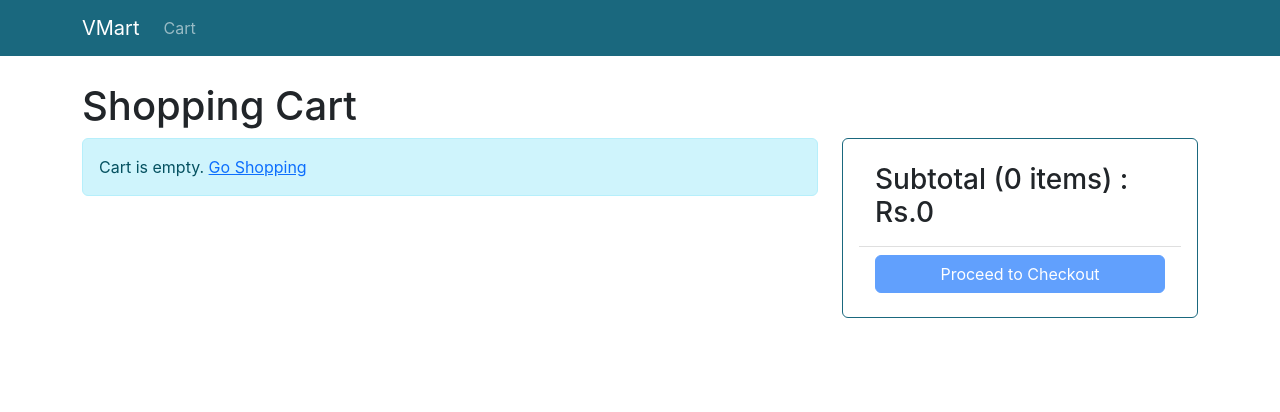
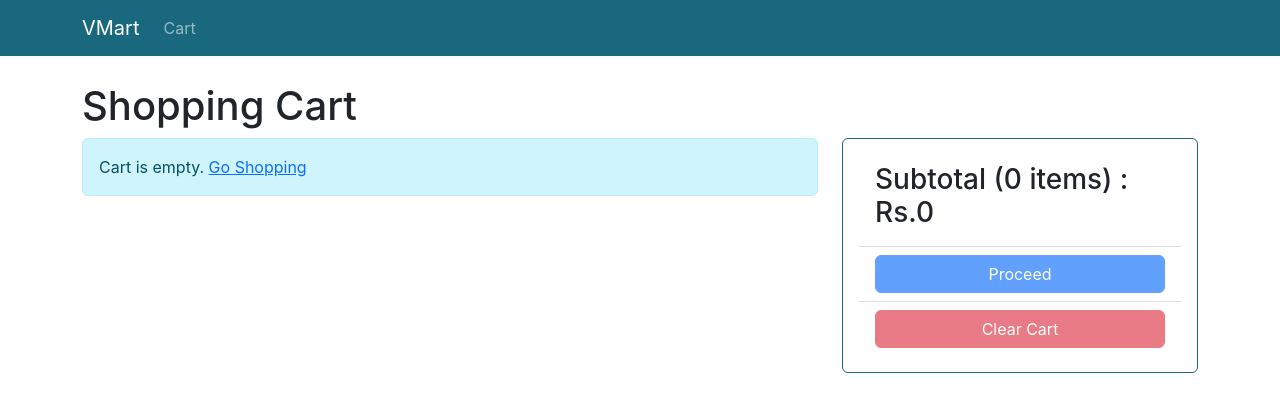
Before and after one commit to CS20B019-Manasa/Project, a React (Create React App) app in the folder frontend/: page /cart in a window 1280 px wide. Shown: the top 412 px of the page. Built offline with nearby package versions, Linux system fonts and the light colour scheme.

Commit message:
cart page completed

```diff
--- a/frontend/src/Pages/Cartpage.js
+++ b/frontend/src/Pages/Cartpage.js
@@ -1,4 +1,4 @@
-import { useContext } from 'react';
+import React, { useContext } from 'react';
 import { Store } from '../Store';
 import Row from 'react-bootstrap/Row';
 import Col from 'react-bootstrap/Col';
@@ -6,37 +6,30 @@ import Message from '../Components/Message';
 import ListGroup from 'react-bootstrap/ListGroup';
 import Button from 'react-bootstrap/Button';
 import Card from 'react-bootstrap/Card';
-import { Link, useNavigate } from 'react-router-dom';
-import axios from 'axios';
+import { Link, useNavigate} from 'react-router-dom';
+import '../index.css';
 
-export default function Cartpage() {
+function CartPage() {
   const navigate = useNavigate();
-  const { state,incrementCartItem, removeFromCart} = useContext(Store);
-  const {
-    cart: { cartItems },
-  } = state;
+  const { state, removeFromCart, incrementCartItem, decrementCartItem, clearCart } = useContext(Store);
 
-  const addCartHandler = async (item, quantity) => {
-    const { data } = await axios.get(`/api/products/${item._id}`);
-    if (data.countInStock < quantity) {
-      window.alert('Sorry. Product is out of stock');
-      return;
-    }
+  const handleRemoveItem = (item) => {
+    removeFromCart(item);
+  };
+
+  const handleIncrementItem = (item) => {
     incrementCartItem(item);
   };
-  const subCartHandler = async (item, quantity) => {
-    if (quantity === 1) {
-      return;
-    }
-  };
-  const removeItemHandler = (item) => {
-    removeFromCart(item);
+
+  const handleDecrementItem = (item) => {
+    decrementCartItem(item);
   };
 
   const checkoutHandler = () => {
     navigate('/signin?redirect=/shipping');
   };
 
+  const { cartItems } = state.cart;
 
   return (
     <div>
@@ -63,9 +56,7 @@ export default function Cartpage() {
                     </Col>
                     <Col md={3}>
                       <Button
-                        onClick={() =>
-                          subCartHandler(item, item.quantity - 1)
-                        }
+                        onClick={() => handleDecrementItem(item)}
                         variant="light"
                         disabled={item.quantity === 1}
                       >
@@ -74,9 +65,7 @@ export default function Cartpage() {
                       <span>{item.quantity}</span>{' '}
                       <Button
                         variant="light"
-                        onClick={() =>
-                          addCartHandler(item, item.quantity + 1)
-                        }
+                        onClick={() => handleIncrementItem(item)}
                         disabled={item.quantity === item.countInStock}
                       >
                         <i className="fas fa-plus-circle"></i>
@@ -85,7 +74,7 @@ export default function Cartpage() {
                     <Col md={3}>Rs. {item.price}</Col>
                     <Col md={2}>
                       <Button
-                            onClick={() => removeItemHandler(item)}
+                            onClick={() => handleRemoveItem(item)}
                             variant="light"
                         >
                         <i className="fas fa-trash"></i>
@@ -116,7 +105,19 @@ export default function Cartpage() {
                       onClick={checkoutHandler}
                       disabled={cartItems.length === 0}
                     >
-                      Proceed to Checkout
+                      Proceed
+                    </Button>
+                  </div>
+                </ListGroup.Item>
+                <ListGroup.Item>
+                  <div className= "d-grid">
+                    <Button
+                      type="button"
+                      variant="danger"
+                      disabled={cartItems.length === 0}
+                      onClick={() => clearCart()}
+                    >
+                      Clear Cart
                     </Button>
                   </div>
                 </ListGroup.Item>
@@ -128,3 +129,5 @@ export default function Cartpage() {
     </div>
   );
 }
+
+export default CartPage;
--- a/frontend/src/Store.js
+++ b/frontend/src/Store.js
@@ -51,13 +51,18 @@ export function StoreProvider(props) {
     setCartItems(cartItems);
   };
 
+  const clearCart = () => {
+    setCartItems([]);
+  };
+
   const value = {
     state,
     setCartItems,
     addToCart,
     removeFromCart,
     incrementCartItem,
-    decrementCartItem
+    decrementCartItem,
+    clearCart
   };
 
   return <Store.Provider value={value}>{props.children}</Store.Provider>;
```
